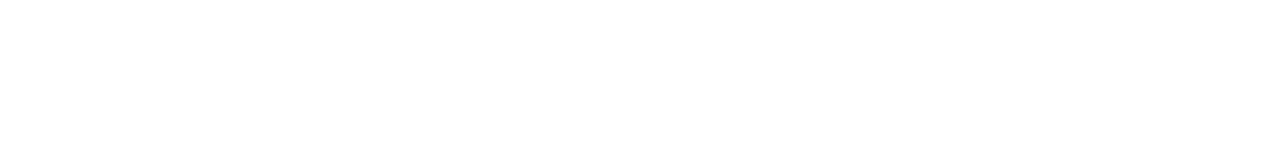
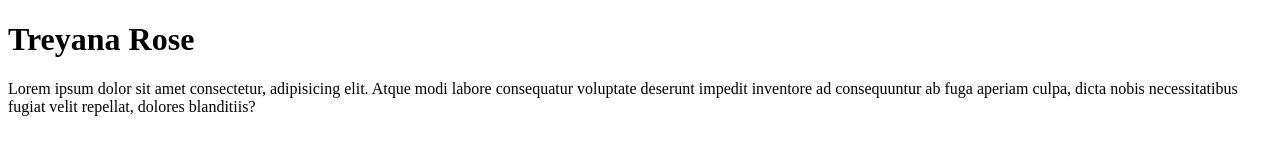
Before and after one commit to Treyana/MyPortfolio, a plain HTML site: page index.html in a window 1280 px wide. Drawn offline with Linux system fonts and the light colour scheme.

Commit message:
second commit

```diff
--- a/index.html
+++ b/index.html
@@ -5,5 +5,13 @@
     <meta name="viewport" content="width=device-width, initial-scale=1.0" />
     <title>Home</title>
   </head>
-  <body></body>
+  <body>
+    <h1>Treyana Rose</h1>
+    <p>
+      Lorem ipsum dolor sit amet consectetur, adipisicing elit. Atque modi
+      labore consequatur voluptate deserunt impedit inventore ad consequuntur ab
+      fuga aperiam culpa, dicta nobis necessitatibus fugiat velit repellat,
+      dolores blanditiis?
+    </p>
+  </body>
 </html>
```
